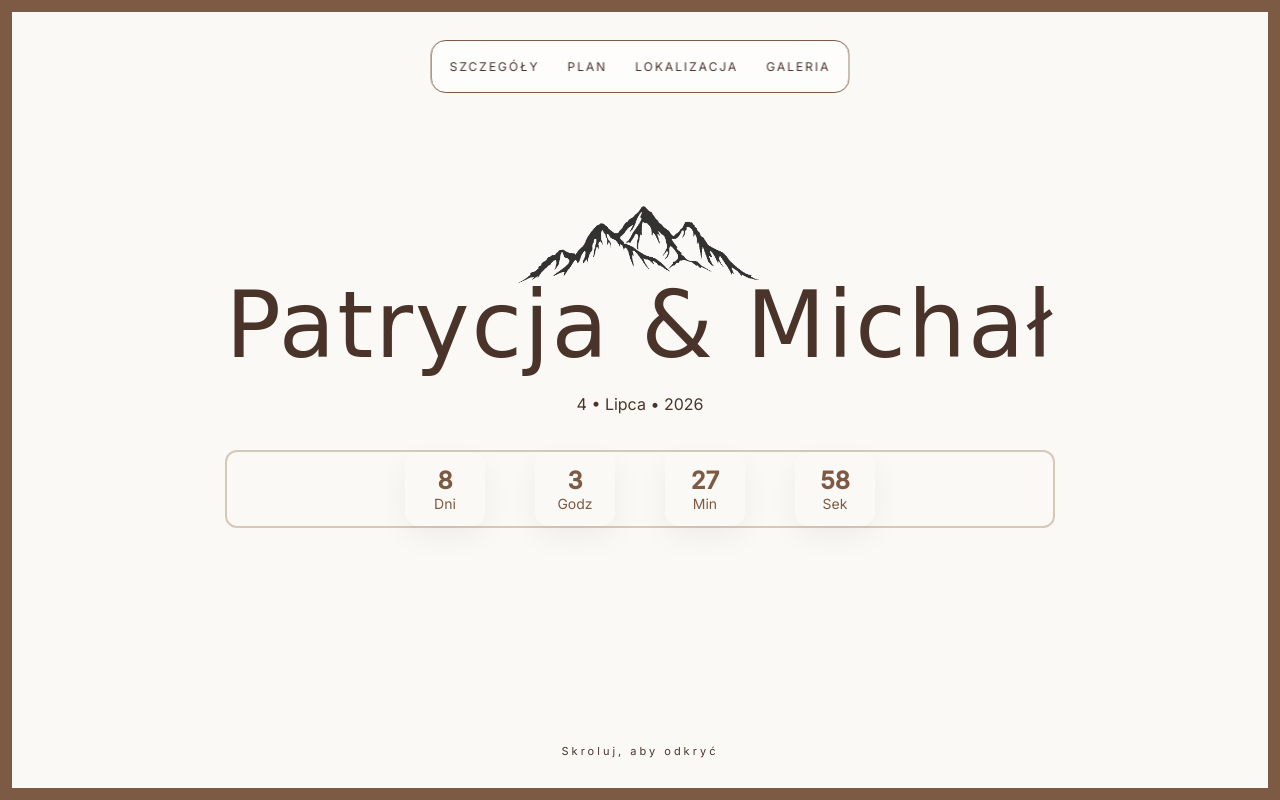
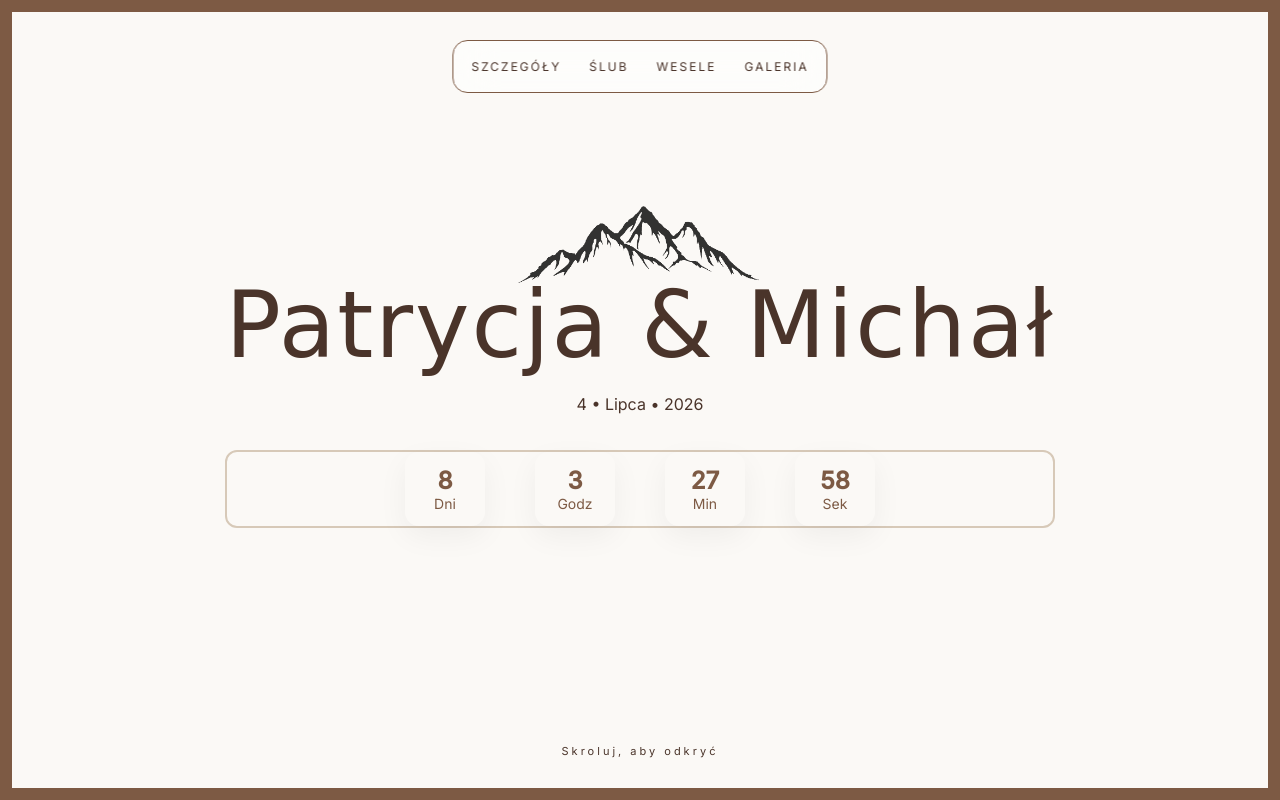
Before and after one commit to verc0p/PatrycjaMichalSlub.github.io, a plain HTML site: page index.html in a window 1280 px wide. Shown: the top 800 px of the page. Drawn offline with nearby package versions, Linux system fonts and the light colour scheme; a web font is replaced by a local one.

Commit message:
fix: update navigation links for wedding sections

```diff
--- a/index.html
+++ b/index.html
@@ -14,8 +14,8 @@
 
 <nav>
   <a href="#details">Szczegóły</a>
-  <a href="#schedule">Plan</a>
-  <a href="#location">Lokalizacja</a>
+  <a href="#slub">Ślub</a>
+  <a href="#wesele">Wesele</a>
   <a href="#galeria">Galeria</a>
 </nav>
 
```
